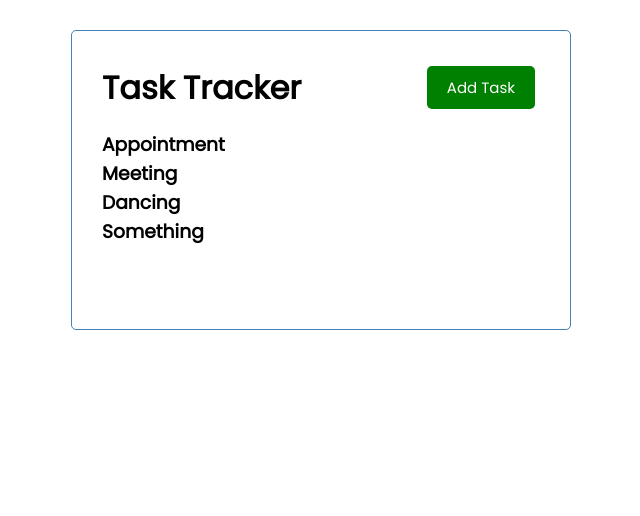
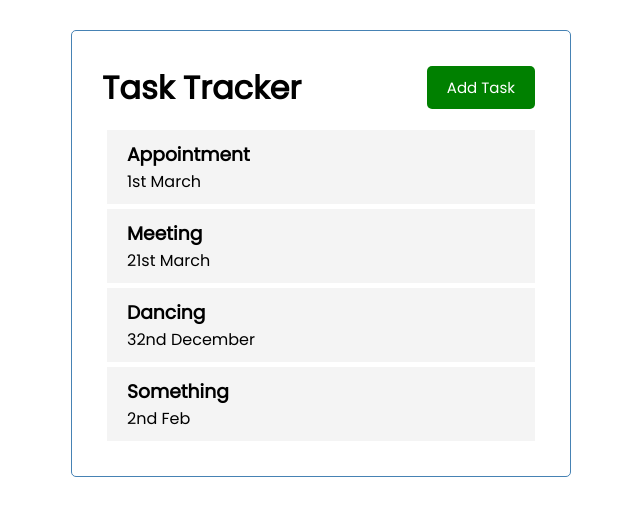
Before and after one commit to jash139/vue-task-tracker, a Vue app: page / in a window 1280 px wide. Shown: the top 516 px of the page, without its empty margins (319-959 px from the left). Built offline with nearby package versions, Linux system fonts and the light colour scheme.

Commit message:
Added Task component

```diff
--- /dev/null
+++ b/src/components/Task.vue
@@ -0,0 +1,34 @@
+<template>
+  <div class="task">
+    <h3>{{ task.text }}</h3>
+    <p>{{ task.day }}</p>
+  </div>
+</template>
+
+<script>
+export default {
+  props: {
+    task: Object,
+  },
+};
+</script>
+
+<style scoped>
+.fas {
+  color: red;
+}
+.task {
+  background: #f4f4f4;
+  margin: 5px;
+  padding: 10px 20px;
+  cursor: pointer;
+}
+.task.reminder {
+  border-left: 5px solid green;
+}
+.task h3 {
+  display: flex;
+  align-items: center;
+  justify-content: space-between;
+}
+</style>
--- a/src/components/Tasks.vue
+++ b/src/components/Tasks.vue
@@ -1,14 +1,18 @@
 <template>
   <div :key="task.id" v-for="task in tasks">
-    <h3>{{ task.text }}</h3>
+    <Task :task="task" />
   </div>
 </template>
 
 <script>
+import Task from "./Task";
 export default {
   name: "Tasks",
   props: {
     tasks: Array,
   },
+  components: {
+    Task,
+  },
 };
 </script>
```
